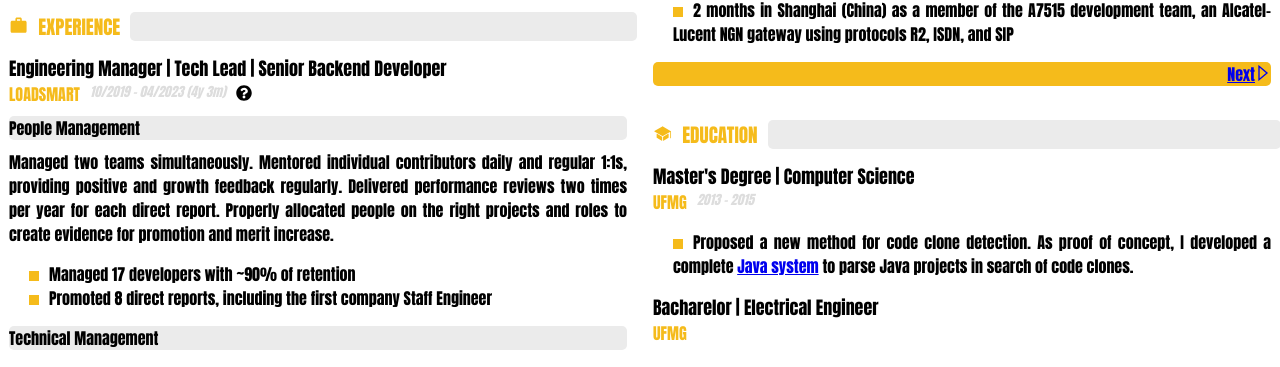
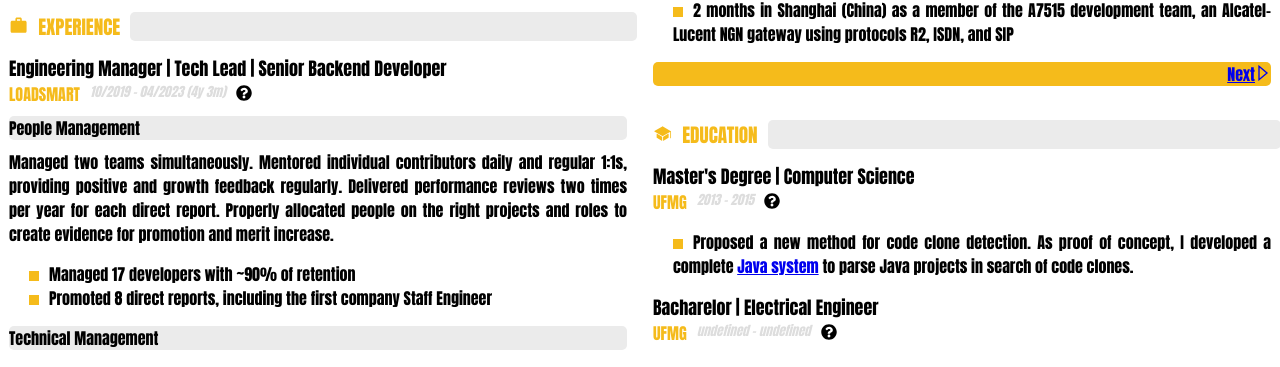
Before and after one commit to ampaiva/mycv, a React (Create React App) app: page / in a window 1280 px wide. Shown: the part 873-1240 px from the top of the page. Built offline with nearby package versions, Linux system fonts and the light colour scheme.

Commit message:
Experience component

```diff
--- /dev/null
+++ b/src/components/Experience.js
@@ -0,0 +1,22 @@
+import React, { useState } from 'react';
+import { Hint, HintIcon } from './Hint';
+import { Roles } from './Roles';
+import { Paragraphs, Activities } from '../parser/experiences';
+
+export function Experience({ experience }) {
+    const [isVisible, setIsVisible] = useState(false);
+
+    return (
+        <div className="experience">
+            <Roles roles={experience.roles} />
+            <div className="company-period">
+                <div className="column"><div className="company">{experience.company.name}</div></div>
+                <div className="column"><div className="period">{`${experience.start} - ${experience.end}`}</div></div>
+                <div className="column"><HintIcon isVisible={isVisible} setIsVisible={setIsVisible} /></div>
+            </div>
+            <Hint hint={experience.company.hint} isVisible={isVisible} />
+            <Paragraphs paragraphs={experience.paragraphs} />
+            <Activities activities={experience.activities} />
+        </div>
+    );
+}
--- a/src/parser/education.js
+++ b/src/parser/education.js
@@ -4,38 +4,7 @@ import React from 'react';
 import { IoIosSchool } from "react-icons/io";
 import Session from './session'
 import Pagination from './pagination';
-import Hint from '../components/Hint'
-import { Roles } from '../components/Roles';
-import { toHTML } from '../components/toHTML';
-
-function Activities({ activities }) {
-    return (
-        <div className="activities">
-            <ul className="list">
-                {activities.map((activity) => (
-                    <li dangerouslySetInnerHTML={{ __html: toHTML(activity) }} />
-                ))}
-            </ul>
-        </div>
-    );
-}
-
-
-function Experience({ experience }) {
-    console.log(experience);
-    return (
-        <div className="experience">
-            <Roles roles={experience?.roles} />
-            <div className="company-period">
-                <div className="column"><div className="company">{experience.company?.name}</div></div>
-                {experience.start && <div className="column"><div className="period">{`${experience.start} - ${experience.end}`}</div></div>}
-                <div className="column"><Hint hint={experience?.company?.hint} /></div>
-            </div>
-            <Activities activities={experience.activities} />
-        </div>
-    );
-}
-
+import { Experience } from '../components/Experience';
 
 function Educations({ educations }) {
     const contents = <Pagination items={educations} itemsPerPage={3} itemRender={(item) => <Experience experience={item} />}/>;
--- a/src/parser/experiences.js
+++ b/src/parser/experiences.js
@@ -1,13 +1,12 @@
 
 
-import React, {useState} from 'react';
+import React from 'react';
 import { MdWork } from "react-icons/md";
 import Session from './session'
 import Pagination from './pagination';
-import { Hint, HintIcon } from '../components/Hint';
-import { Roles } from '../components/Roles';
 import { Visible } from '../components/Visible'
 import { toHTML } from '../components/toHTML';
+import { Experience } from '../components/Experience';
 
 
 function Activity({ activity, index }) {
@@ -30,7 +29,7 @@ function Text({ className, text }) {
     );
 }
 
-function Activities({ activities }) {
+export function Activities({ activities }) {
     return (
         <div className="activities">
             <ul className="list">
@@ -69,30 +68,12 @@ function Paragraph({ paragraph }) {
 }
 
 
-function Paragraphs({ paragraphs }) {
+export function Paragraphs({ paragraphs }) {
     return (
         <div className="paragraphs">
             {paragraphs?.map((activity) => (
                 <Paragraph paragraph={activity} />
             ))}
-        </div>
-    );
-}
-
-function Experience({ experience }) {
-    const [isVisible, setIsVisible] = useState(false);
-
-    return (
-        <div className="experience">
-            <Roles roles={experience.roles} />
-            <div className="company-period">
-                <div className="column"><div className="company">{experience.company.name}</div></div>
-                <div className="column"><div className="period">{`${experience.start} - ${experience.end}`}</div></div>
-                <div className="column"><HintIcon  isVisible={isVisible} setIsVisible={setIsVisible}/></div>
-            </div>
-            <Hint hint={experience.company.hint} isVisible={isVisible}/>
-            <Paragraphs paragraphs={experience.paragraphs} />
-            <Activities activities={experience.activities} />
         </div>
     );
 }
```
